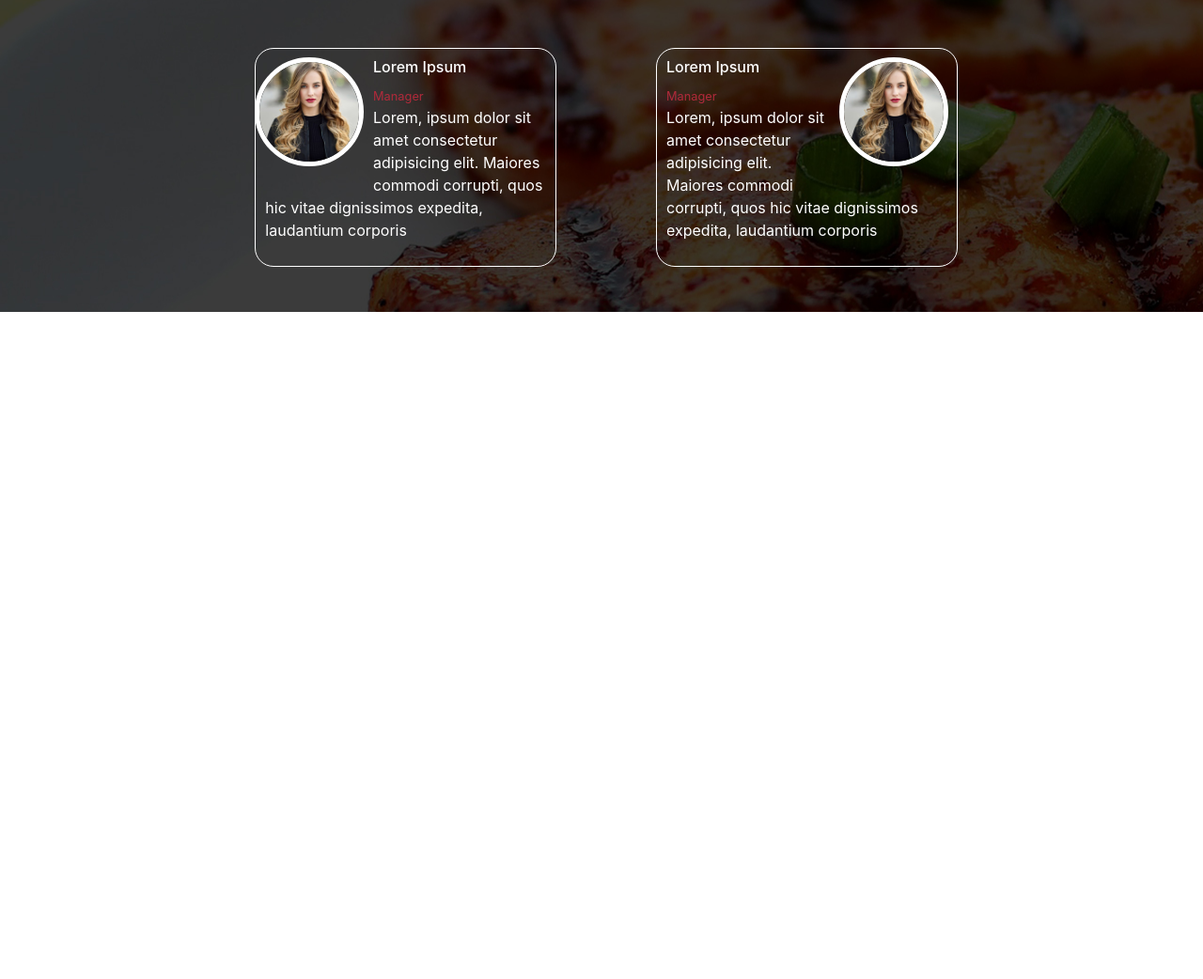
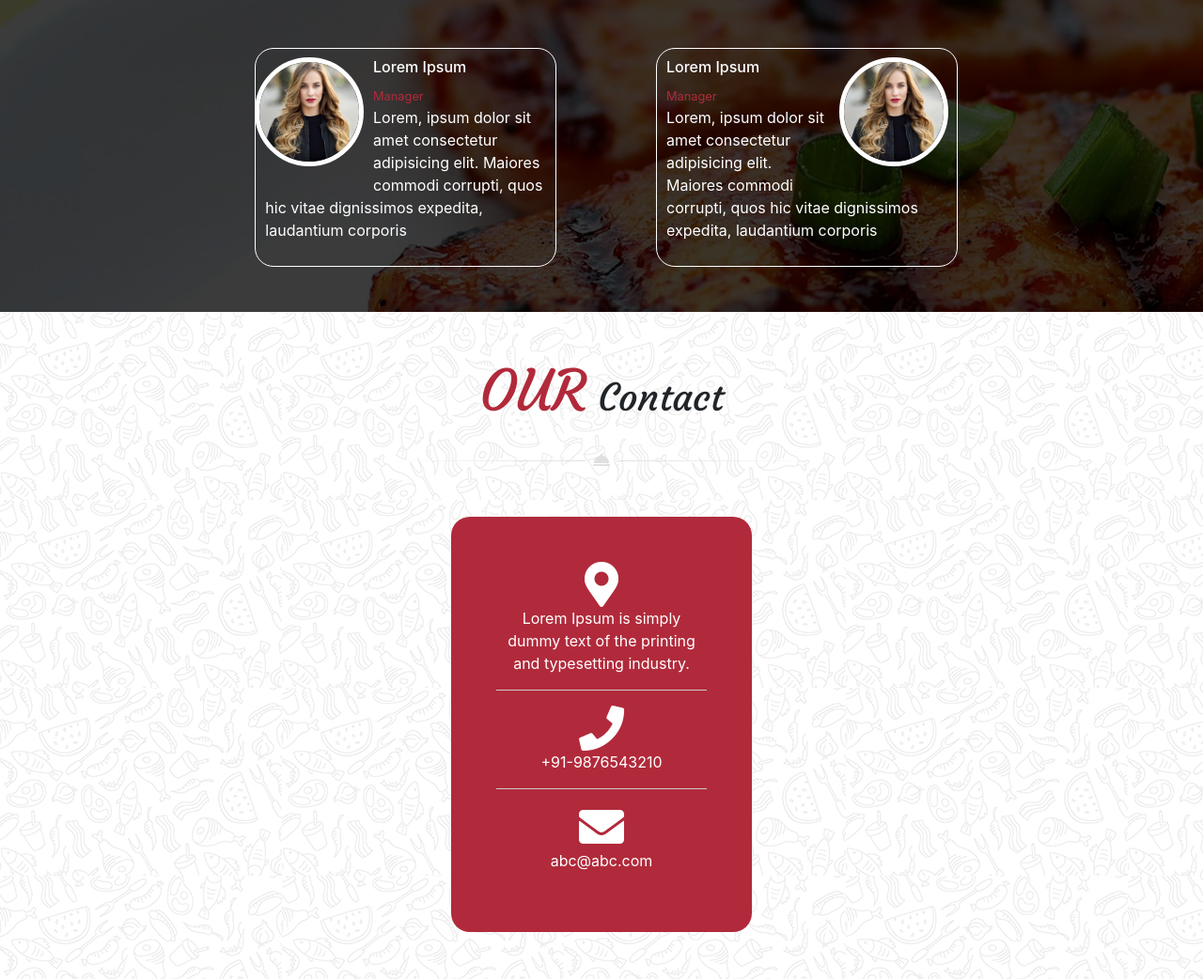
Before and after one commit to anaseightsee/bootstrap-chefs, a website: page index.html in a window 1280 px wide. Shown: the part 4634-5676 px from the top of the page at 94% size. Before the commit the page ends 4966 px from the top, so only its background shows below. Drawn offline with Linux system fonts and the light colour scheme.

Commit message:
section5 done

```diff
--- a/index.html
+++ b/index.html
@@ -335,5 +335,24 @@
     </div>
 
     <!-- SECTION4 END -->
+
+    <!-- SECTION5 START -->
+
+    <div class="section5">
+
+        <h1 class="text-center pt-5"><span class="our">OUR</span> Contact<br>
+        <img src="./Public/images/decoration_line.png" alt=""></h1>
+
+        <div class="text-center text-light p-5 contact align-items-center">
+            <span><i class="fas fa-3x fa-map-marker-alt"></i></span>
+            <p>Lorem Ipsum is simply dummy text of the printing and typesetting industry.</p><hr>
+            <span><i class="fas fa-3x fa-phone"></i></span>
+            <p>+91-9876543210</p><hr>
+            <span><i class="fas fa-3x fa-envelope"></i></span>
+            <p>abc@abc.com</p>
+        </div>
+    </div>
+
+    <!-- SECTION5 END -->
 </body>
 </html>
--- a/src/sass/style.sass
+++ b/src/sass/style.sass
@@ -161,3 +161,27 @@ section .container ul li
 .manager
     color: $maincolor
 // SECTION4 END
+
+// SECTION5 START
+
+.section5
+    background-image: url('../../Public/images/main_bg.jpg')
+    background-repeat: repeat
+    width: 100%
+    overflow: hidden
+
+.contact
+    background-color: $maincolor
+    display: block
+    border-radius: 20px
+    margin-left: auto
+    margin-right: auto
+    width: 25%
+    margin-bottom: 50px
+    margin-top: 50px
+
+.section5 .contact hr
+    border-top: 1px solid #ccc
+    padding: 0
+
+// SECTION5 END
```
Also changed, not shown: Public/css/style.css, 1 other file.
